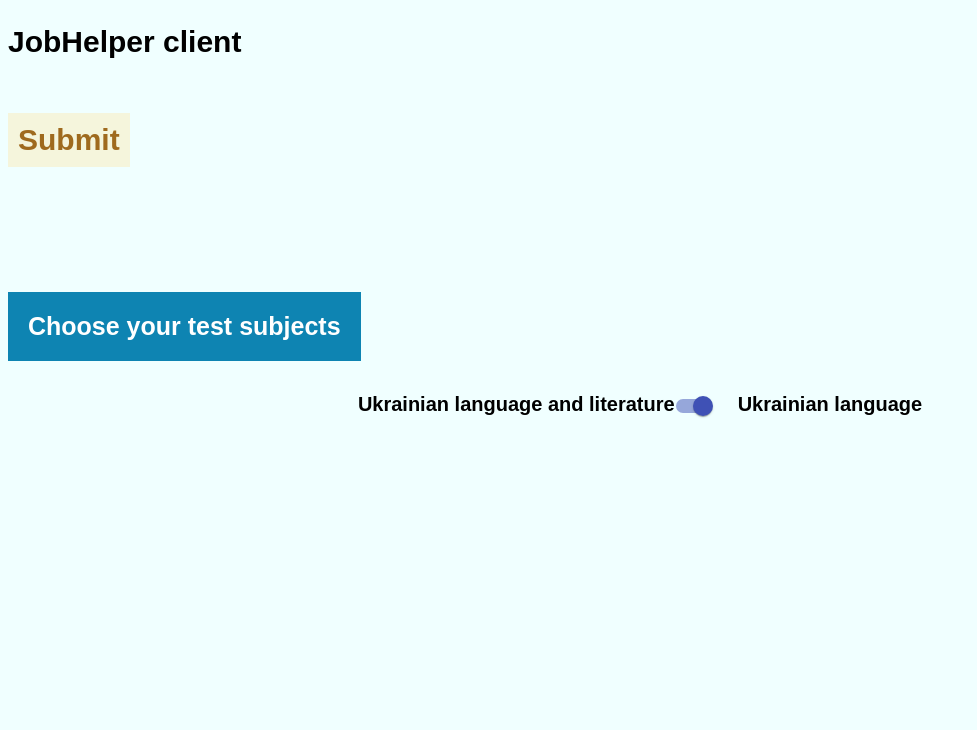
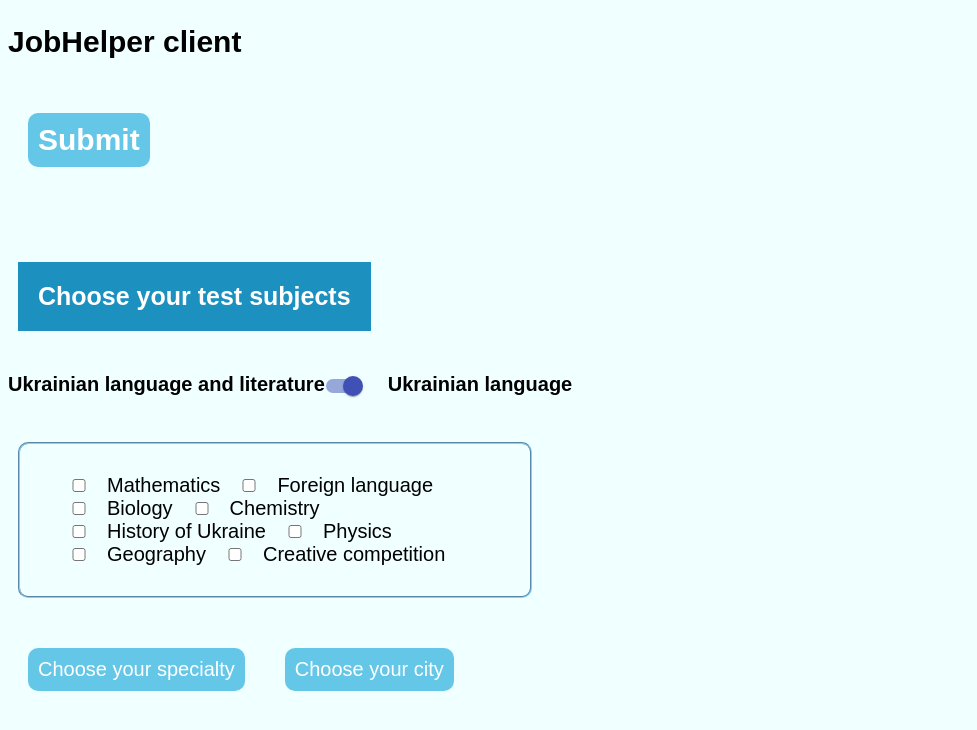
Before and after one commit to JobHelpers/jobhelper_client, a React (Create React App) app: page / in a window 1280 px wide. Shown: the top 730 px of the page, without its empty margins (0-977 px from the left). Built offline with nearby package versions, Linux system fonts and the light colour scheme.

Commit message:
Implemented some other functions

```diff
--- a/src/App.js
+++ b/src/App.js
@@ -2,6 +2,9 @@ import { Button } from "./components/Button";
 import { useState } from "react";
 import { Header } from "./components/Header";
 import React from "react";
+import { Checkbox } from "./components/Checkbox";
+import { SpecialtyExpandableButton } from "./components/Button";
+import { CityExpandableButton } from "./components/Button";
 
 // Importing necessary stuff for Switcher
 import FormControlLabel from "@material-ui/core/FormControlLabel";
@@ -36,7 +39,6 @@ function App() {
       {/* Implementing our Switcher */}
       <div
         style={{
-          margin: "auto",
           display: "block",
           width: "fit-content",
         }}
@@ -57,6 +59,17 @@ function App() {
           Ukrainian language
         </h4>
       </div>
+
+      {/* Adding checkboxes */}
+      <p>
+        <Checkbox />
+      </p>
+
+      {/* Adding some expandable buttons */}
+      <p>
+        <SpecialtyExpandableButton />
+        <CityExpandableButton />
+      </p>
     </>
   );
 }
--- a/src/components/Button.js
+++ b/src/components/Button.js
@@ -9,3 +9,13 @@ export const Button = ({ text, setText }) => {
     </div>
   );
 };
+
+// Implementing some expandable buttons
+// Haven't added expandability to them yet
+export const SpecialtyExpandableButton = () => {
+  return <div className="button">Choose your specialty</div>;
+};
+
+export const CityExpandableButton = () => {
+  return <div className="button">Choose your city</div>;
+};
--- /dev/null
+++ b/src/components/Checkbox.js
@@ -0,0 +1,70 @@
+import "./style.css";
+
+// Implementing some checkboxes
+export const Checkbox = () => {
+  return (
+    <fieldset className="fieldset">
+      <div>
+        {/* Checkbox input */}
+        <input
+          type="checkbox"
+          id="mathematics"
+          name="mathematics"
+          className="input"
+        />
+
+        {/* Name of checkbox */}
+        <label for="mathematics">Mathematics</label>
+        <input
+          type="checkbox"
+          id="foreign language"
+          name="foreign language"
+          className="input"
+        />
+        <label for="foreign language">Foreign language</label>
+
+        {/* Next line */}
+        <br />
+
+        <input type="checkbox" id="biology" name="biology" className="input" />
+        <label for="biology">Biology</label>
+        <input
+          type="checkbox"
+          id="chemistry"
+          name="chemistry"
+          className="input"
+        />
+        <label for="chemistry">Chemistry</label>
+
+        <br />
+
+        <input
+          type="checkbox"
+          id="history of Ukraine"
+          name="history of Ukraine"
+          className="input"
+        />
+        <label for="history of Ukraine">History of Ukraine</label>
+        <input type="checkbox" id="physics" name="physics" className="input" />
+        <label for="physics">Physics</label>
+
+        <br />
+
+        <input
+          type="checkbox"
+          id="geography"
+          name="geography"
+          className="input"
+        />
+        <label for="geography">Geography</label>
+        <input
+          type="checkbox"
+          id="creative competition"
+          name="creative competition"
+          className="input"
+        />
+        <label for="creative competition">Creative competition</label>
+      </div>
+    </fieldset>
+  );
+};
--- a/src/components/style.css
+++ b/src/components/style.css
@@ -1,17 +1,31 @@
 .button {
   display: inline-block;
   padding: 10px;
-  background: beige;
+  background: rgb(100, 199, 232);
   border-color: bisque;
-  color: #9f6a1e;
-  margin-top: 20px;
+  color: white;
+  margin: 20px;
   cursor: pointer;
+  border-radius: 10px;
 }
 .header {
   display: inline-block;
   padding: 20px;
-  background: rgb(14, 132, 178);
+  background: rgb(28, 145, 192);
   color: white;
-  margin-top: 100px;
+  margin: 10px;
   font-size: 25px;
+  text-align: center;
+  margin-top: 50px;
 }
+.fieldset {
+  display: inline-block;
+  padding: 30px;
+  margin: 10px;
+  border-radius: 10px;
+  border-color: lightskyblue;
+  width: 450px;
+}
+.input {
+  width: 50px;
+}
```
